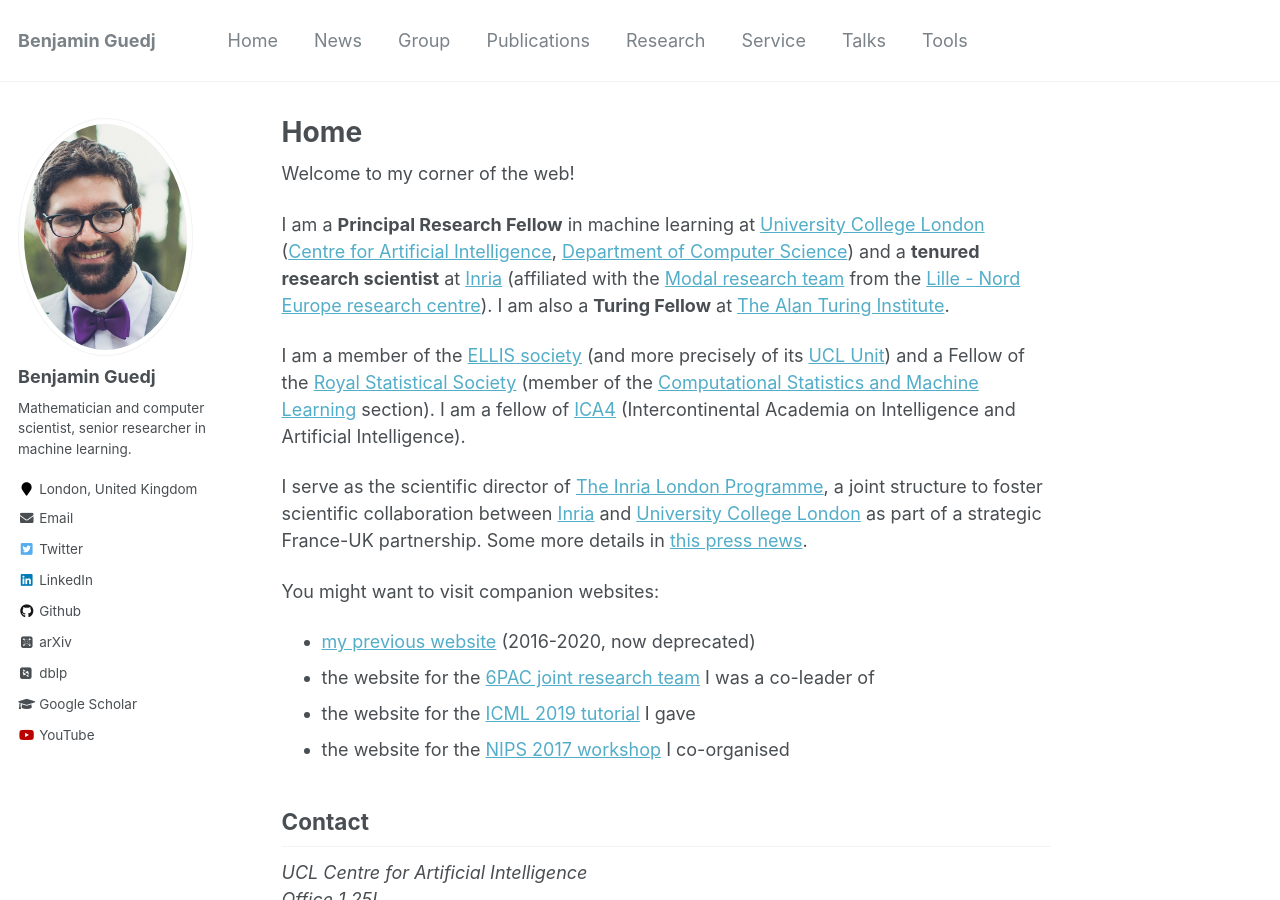
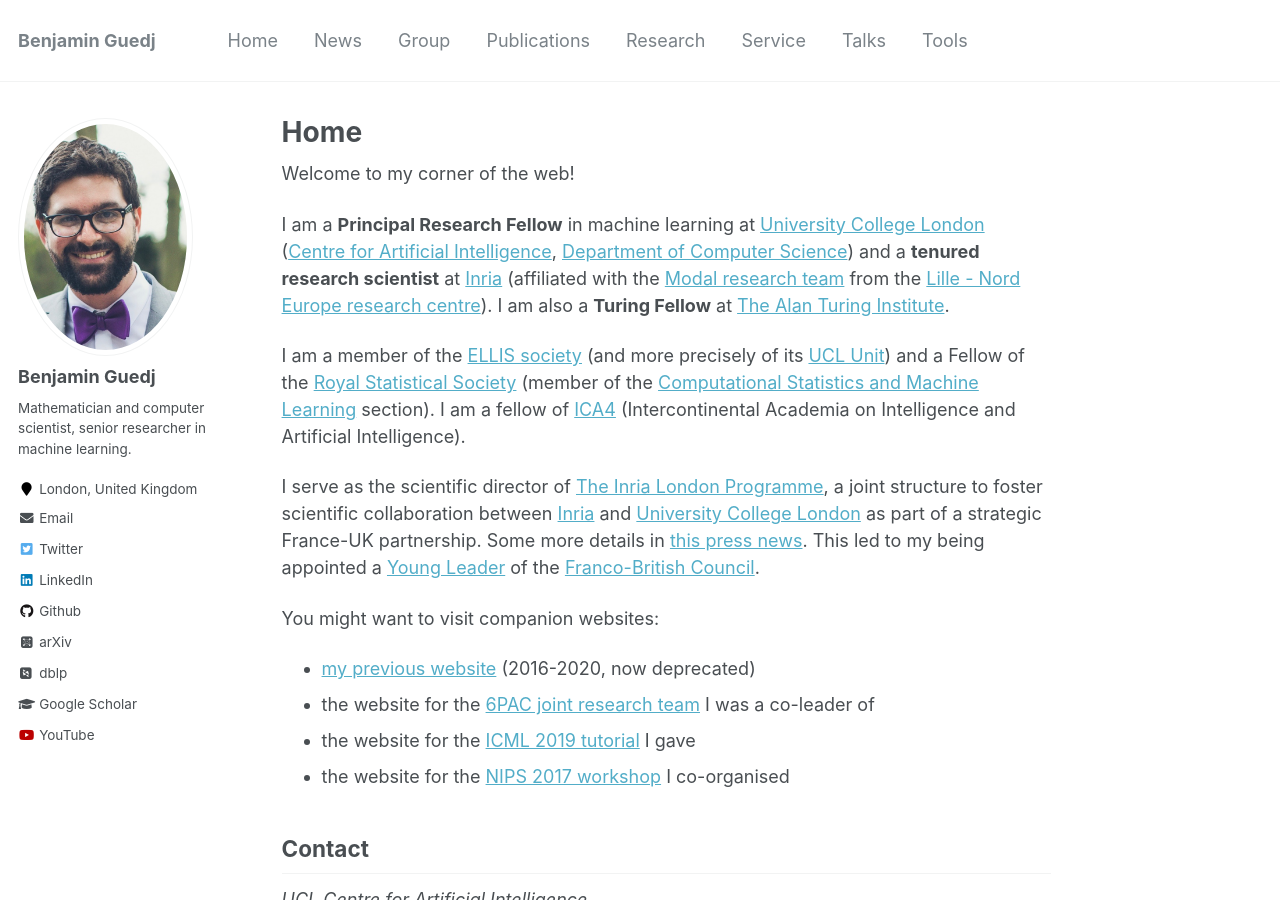
Before and after one commit to bguedj/bguedj.github.io, a Jekyll site: the page built from _pages/about.md, in a window 1280 px wide and 900 px high. Built offline with Jekyll 4.4.1, drawn with Linux system fonts in a browser that asks for light colours; some web fonts are replaced; comment, search, counter and statistics services are not loaded.

Commit message:
young leader fbc

```diff
--- a/_pages/about.md
+++ b/_pages/about.md
@@ -15,7 +15,7 @@
 
 I am a member of the [ELLIS society](https://ellis.eu) (and more precisely of its [UCL Unit](https://ucl-ellis.github.io)) and a Fellow of the [Royal Statistical Society](https://rss.org.uk) (member of the [Computational Statistics and Machine Learning](https://rss.org.uk/membership/rss-groups-and-committees/sections/statistical-computing/) section). I am a fellow of [ICA4](https://www.intercontinental-academia.org/fellows) (Intercontinental Academia on Intelligence and Artificial Intelligence).
 
-I serve as the scientific director of [The Inria London Programme](https://london.inria.fr), a joint structure to foster scientific collaboration between [Inria](http://www.inria.fr/) and [University College London](https://www.ucl.ac.uk) as part of a strategic France-UK partnership. Some more details in [this press news](https://www.inria.fr/fr/machine-learning-comment-allier-performance-dapprentissage-et-sobriete-numerique).
+I serve as the scientific director of [The Inria London Programme](https://london.inria.fr), a joint structure to foster scientific collaboration between [Inria](http://www.inria.fr/) and [University College London](https://www.ucl.ac.uk) as part of a strategic France-UK partnership. Some more details in [this press news](https://www.inria.fr/fr/machine-learning-comment-allier-performance-dapprentissage-et-sobriete-numerique). This led to my being appointed a [Young Leader](https://francobritish.org/en/young-leaders/) of the [Franco-British Council](https://francobritish.org/en/home/).
 
 You might want to visit companion websites:
 - [my previous website]((https://bguedj.github.io/website-2016-2020-deprecated/)) (2016-2020, now deprecated)
```
